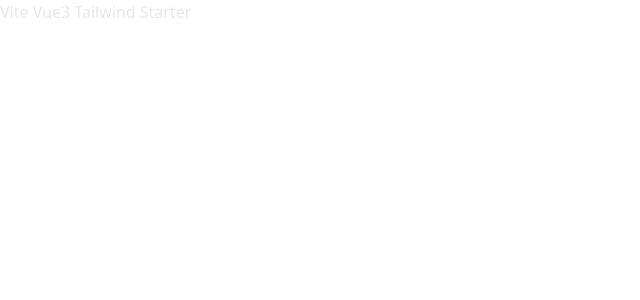
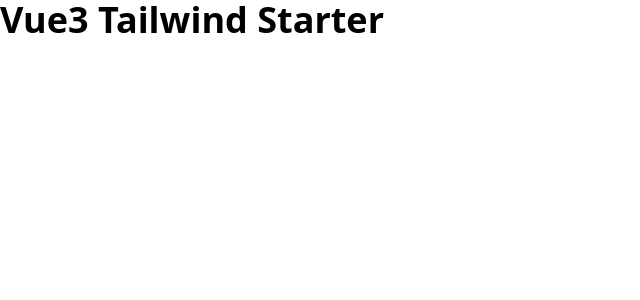
Before and after one commit to d3vkk/vue3-tailwind-starter, a Vue app: page / in a window 1280 px wide. Shown: the top 300 px of the page, without its empty margins (0-640 px from the left). Built offline with nearby package versions, Linux system fonts and the light colour scheme.

Commit message:
refactor: Update LandingPage content

```diff
--- a/src/components/LandingPage.vue
+++ b/src/components/LandingPage.vue
@@ -1,5 +1,7 @@
 <template>
-  <div class="text-gray-200">Vite Vue3 Tailwind Starter</div>
+  <div>
+    <div class="text-4xl font-bold">Vue3 Tailwind Starter</div>
+  </div>
 </template>
 
 <script>
```
